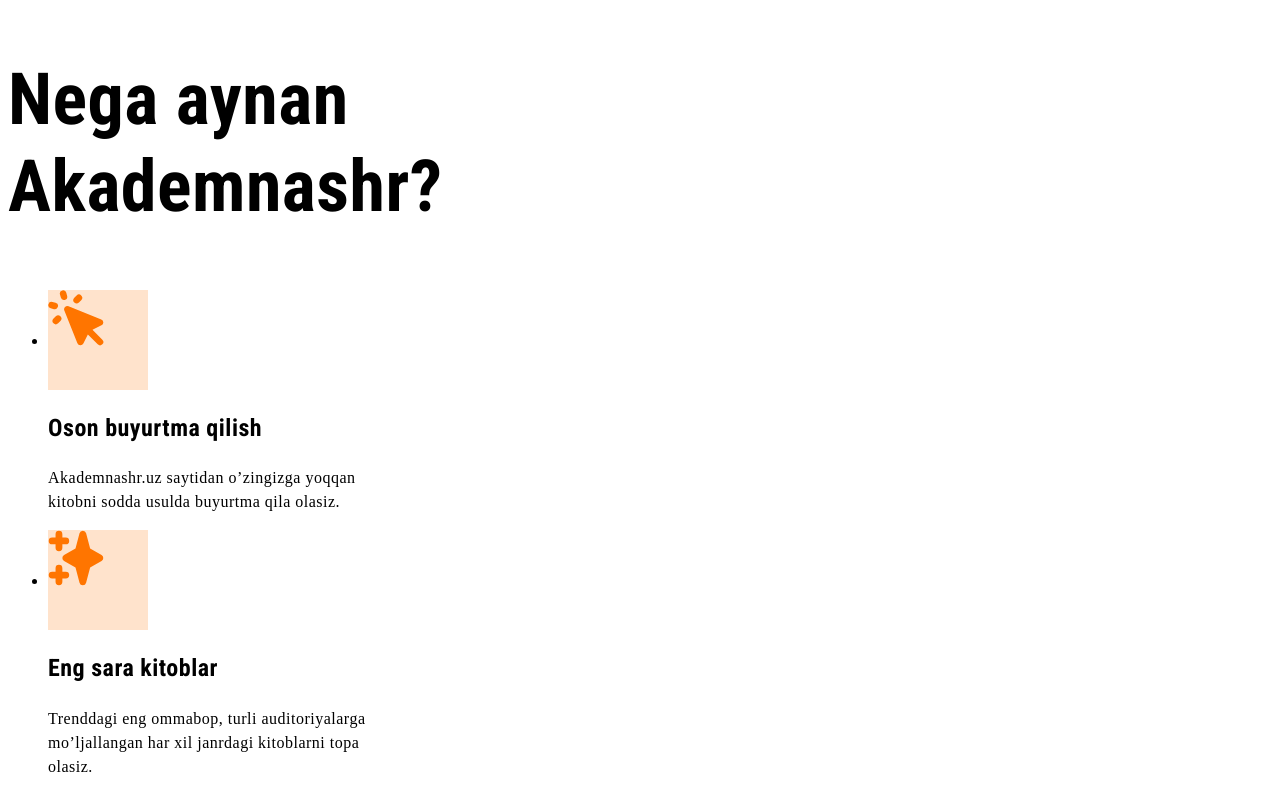
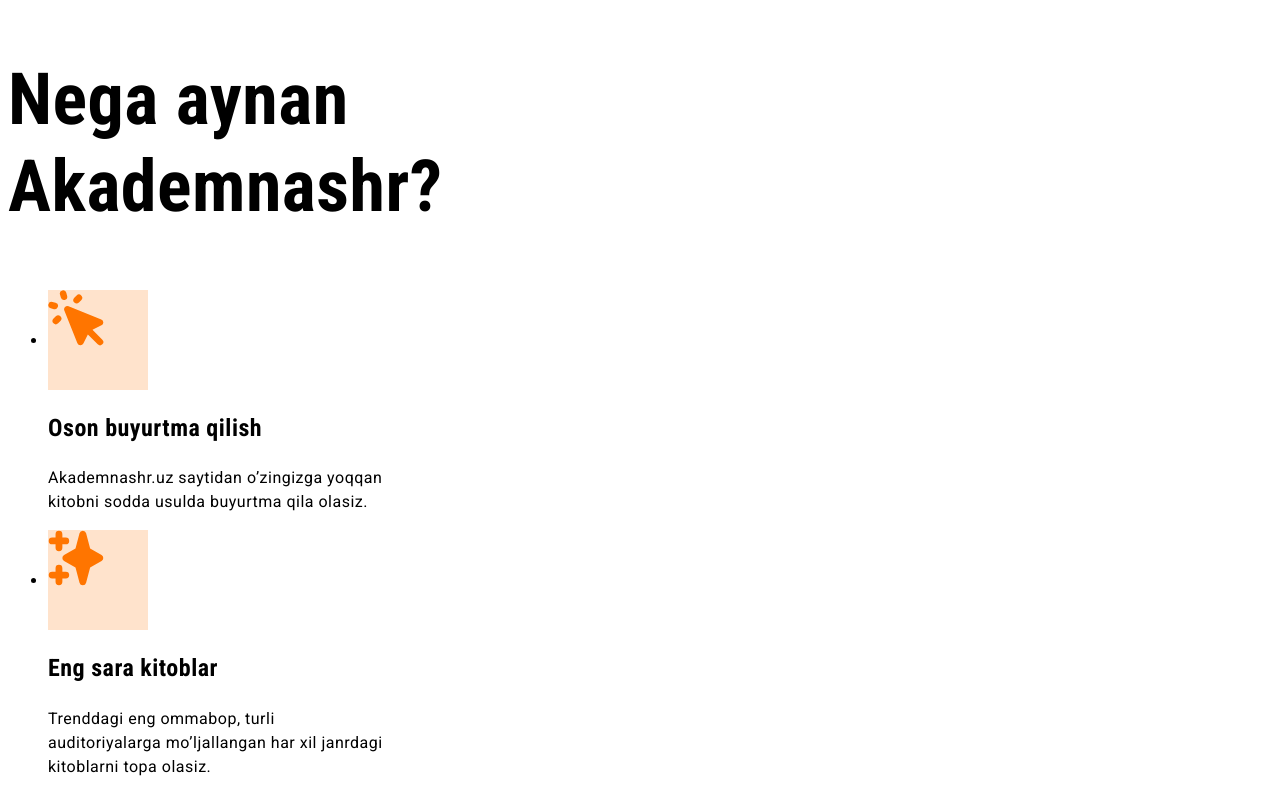
Before and after one commit to Akramrakhim/Akademnashr, a plain HTML site: page index.html in a window 1280 px wide. Shown: the part 1076-1862 px from the top of the page. Drawn offline with Linux system fonts and the light colour scheme.

Commit message:
add font-family

```diff
--- a/css/style.css
+++ b/css/style.css
@@ -1,13 +1,16 @@
 body{
-  font-family: "Roboto","Arial" sans-serif;
+  font-family: "Roboto","Arial", sans-serif;
   font-size: 16px;
   line-height: 1.5;
   letter-spacing: 0.5px;
+  color: #000;
 }
 
+/*qalesan*/
 
 .site-header{
 background-color: #fff;
+color: #000 ;
 }
 
 .sitenav-list{
```
